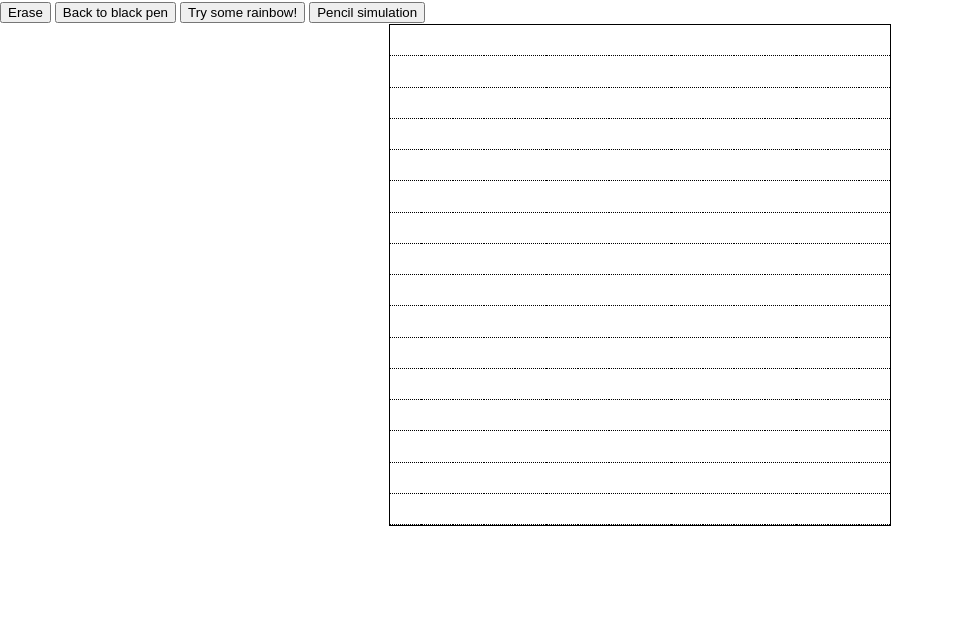
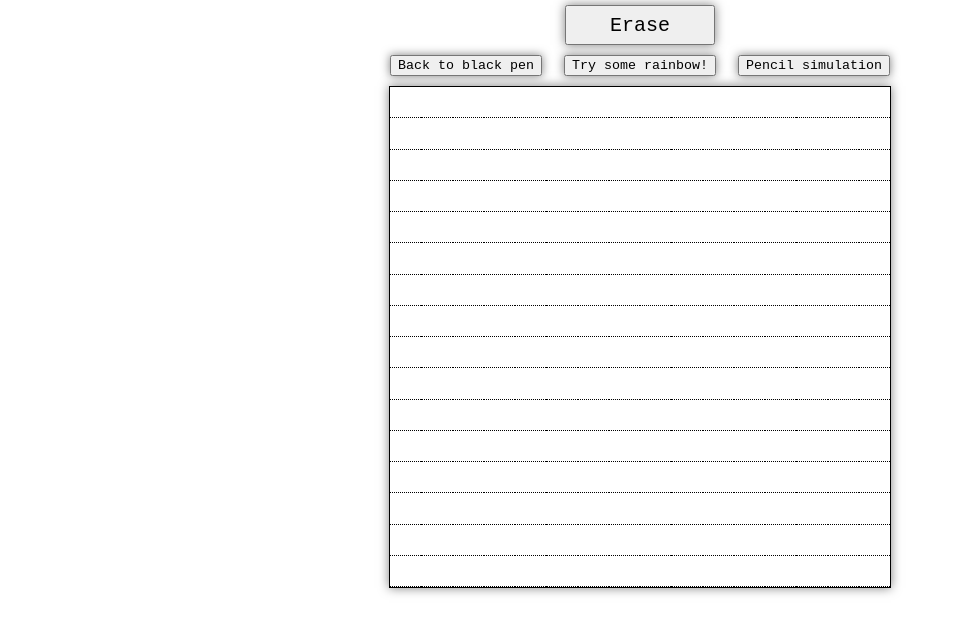
Before and after one commit to Anutka777/etch-a-sketch, a plain HTML site: page index.html in a window 1280 px wide. Shown: the whole page, without its empty margins (0-961 px from the left). Drawn offline with Linux system fonts and the light colour scheme.

Commit message:
Add styling

```diff
--- a/app.js
+++ b/app.js
@@ -1,4 +1,3 @@
-let hoverCount = 0;
 // Container for grid
 const gridNet = document.getElementById('grid-net');
 
@@ -17,7 +16,6 @@ colorPencil.addEventListener('click', pickPencil);
 
 function pickRainbow() {
   penColor = 'rainbow';
-  // randomRGB = Math.floor(Math.random() * 256);
 }
 
 function pickBlack() {
@@ -78,18 +76,26 @@ function reset() {
 
 // Change style of grid-item by hovering
 function drawing() {
+
+  // For pencil-case
+  let hoverCount = 0;
   Array.from(document.getElementsByClassName('grid-item')).forEach(function(item) {
     item.addEventListener('mouseenter', function(e) {
       if (penColor === 'pencil') {
+
+        // Assign black color with rgba(0,0,0,[add 0.1 with each step])
         hoverCount += 1;
         if (hoverCount === 10) {
           hoverCount = 0;
         }
         e.target.style.backgroundColor = `rgba(0, 0, 0, 0.${hoverCount})`;
-        console.log(hoverCount);
       } else if (penColor === 'rainbow') {
+
+        // Assign random color
         e.target.style.backgroundColor = `rgb(${Math.floor(Math.random() * 256)}, ${Math.floor(Math.random() * 256)}, ${Math.floor(Math.random() * 256)})`;
       } else {
+
+        // Assign black color
         e.target.style.backgroundColor = 'black';
       }
   });
--- a/index.html
+++ b/index.html
@@ -11,9 +11,11 @@
 
   <div class="container">
     <button id="reset">Erase</button>
-    <button id="black">Back to black pen</button>
-    <button id="rainbow">Try some rainbow!</button>
-    <button id="pencil">Pencil simulation</button>
+    <div id="button-container">
+      <button id="black" class="options-button">Back to black pen</button>
+      <button id="rainbow" class="options-button">Try some rainbow!</button>
+      <button id="pencil" class="options-button">Pencil simulation</button>
+    </div>
     <!-- Container for sketch pad -->
     <div id="grid-net"></div>
   </div>
--- a/style.css
+++ b/style.css
@@ -1,13 +1,37 @@
+button {
+  font-family: 'Courier New', Courier, monospace;
+}
+
 #grid-net {
   display: grid;
-  grid-template-columns: repeat(16, 1fr);
-  grid-template-rows: repeat(16, 1fr);
+  /* grid-template-columns: repeat(16, 1fr);
+  grid-template-rows: repeat(16, 1fr); */
   width: 500px;
   height: 500px;
   margin: 0 auto;
   border: 1px solid black;
+  box-shadow: 0 0 10px rgba(0,0,0,0.5);
 }
 
 .grid-item {
   border-bottom: 1px dotted black;
 }
+
+#reset {
+  display: block;
+  width: 150px;
+  height: 40px;
+  margin: 5px auto;
+  box-shadow: 0 0 10px rgba(0,0,0,0.5);
+  font-size: 20px;
+}
+
+#button-container {
+  display:flex;
+  justify-content: space-between;
+  width: 500px;
+  margin: 10px auto;
+}
+.options-button {
+  box-shadow: 0 0 10px rgba(0,0,0,0.5);
+}
```
